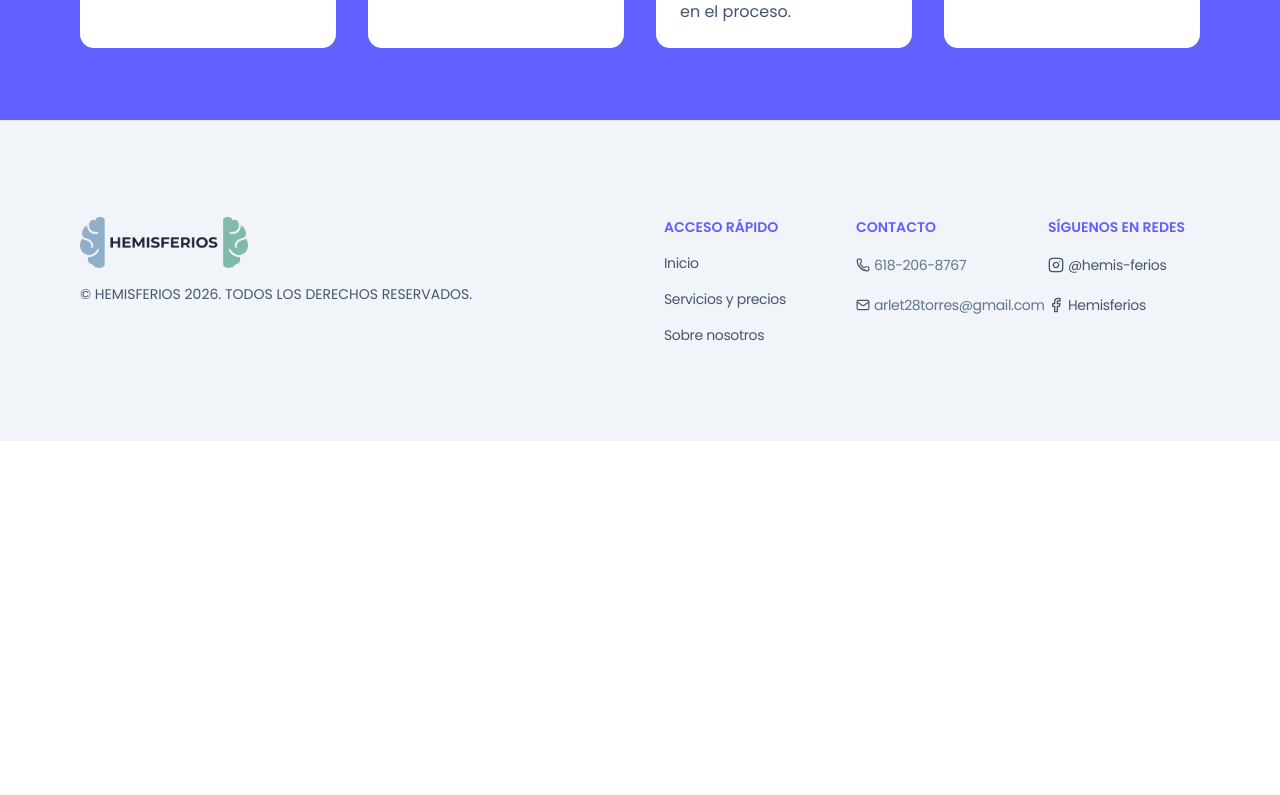
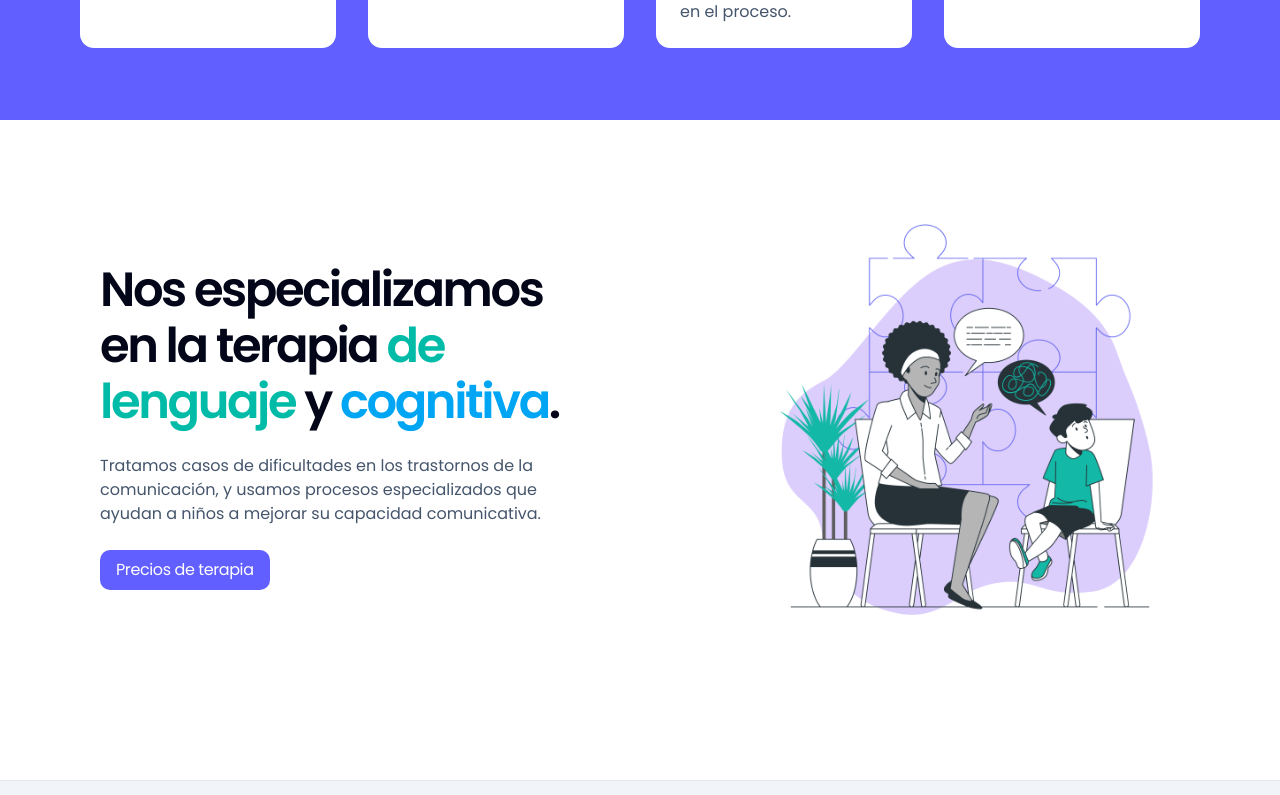
Before and after one commit to kevtorres23/hemisferios-web, a Next.js app in the folder frontend/: page / in a window 1280 px wide. Shown: the part 1425-2220 px from the top of the page. Before the commit the page ends 1866 px from the top, so only its background shows below. Built offline with nearby package versions, Linux system fonts and the light colour scheme.

Commit message:
Finished the Therapy Areas section

```diff
--- a/frontend/app/page.tsx
+++ b/frontend/app/page.tsx
@@ -2,8 +2,11 @@ import Navbar from "@/website-components/Navbar";
 import Footer from "@/website-components/Footer";
 import HeroSection from "@/sections/HeroSection";
 import WorkingMethod from "@/sections/HomeWorkingMethod";
+import TherapyAreas from "@/sections/TherapyAreas";
+import patient from "../public/patient.png";
 
 export default function Home() {
+
   return (
     <div className="flex flex-col min-h-screen items-center justify-center bg-white font-sans dark:bg-black">
       <Navbar activePage="home" />
@@ -12,6 +15,8 @@ export default function Home() {
 
       <WorkingMethod />
 
+      <TherapyAreas/>
+
       <Footer />
     </div>
   );
--- /dev/null
+++ b/frontend/sections/TherapyAreas.tsx
@@ -0,0 +1,32 @@
+import Image, { StaticImageData } from "next/image";
+import NormalButton from "@/website-components/NormalButton";
+import patient from "../public/patient.png";
+
+function TherapyAreas() {
+    return (
+        <main className={`relative overflow-hidden w-full flex lg:flex-row flex-col sm:gap-20 gap-14 justify-center items-center lg:px-0 sm:px-16 px-8 lg:pt-24 lg:pb-36 md:py-20 py-16 h-auto`}>
+
+            {/* Content */}
+            <div className="info flex flex-col lg:gap-6 sm:gap-4 gap-7 lg:items-start items-center xl:max-w-125 lg:max-w-md md:max-w-xl xl:mr-20 mr-0">
+
+                <h1 className="lg:text-5xl/14 text-4xl/12 lg:text-start text-center font-semibold text-slate-950 tracking-tighter w-full">
+                    Nos especializamos en la terapia <span className="text-teal-500">de lenguaje</span> y <span className="text-sky-500">cognitiva</span>.
+                </h1>
+
+                <p className="text-base font-normal/7 lg:text-start text-center text-slate-600 w-full">
+                    Tratamos casos de dificultades en los trastornos de la comunicación, y usamos procesos especializados que ayudan a niños a mejorar su capacidad comunicativa.
+                </p>
+
+                <NormalButton text="Precios de terapia" />
+            </div>
+
+            {/* Illustration */}
+            <div className="">
+                <Image src={patient} alt="" className="xl:w-105 lg:w-96 sm:w-102 w-80" />
+            </div>
+
+        </main>
+    )
+}
+
+export default TherapyAreas;
```
